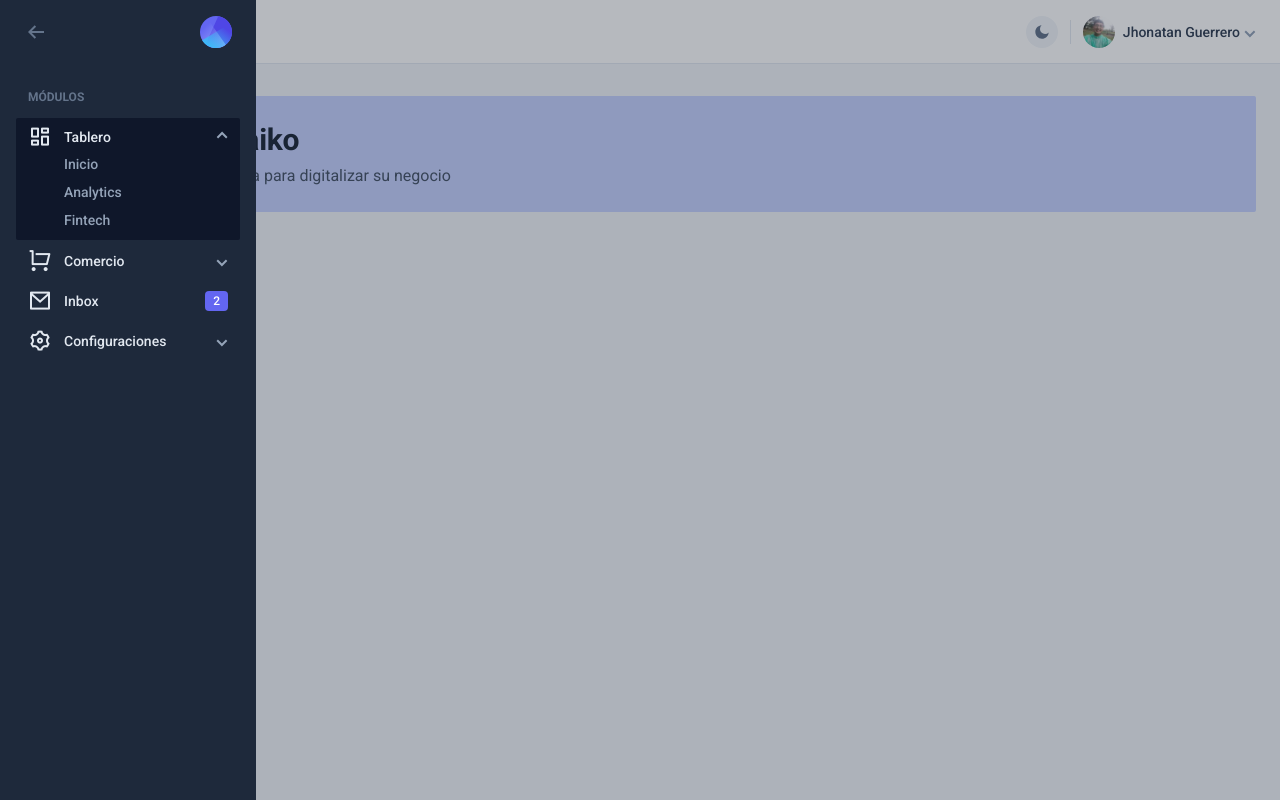
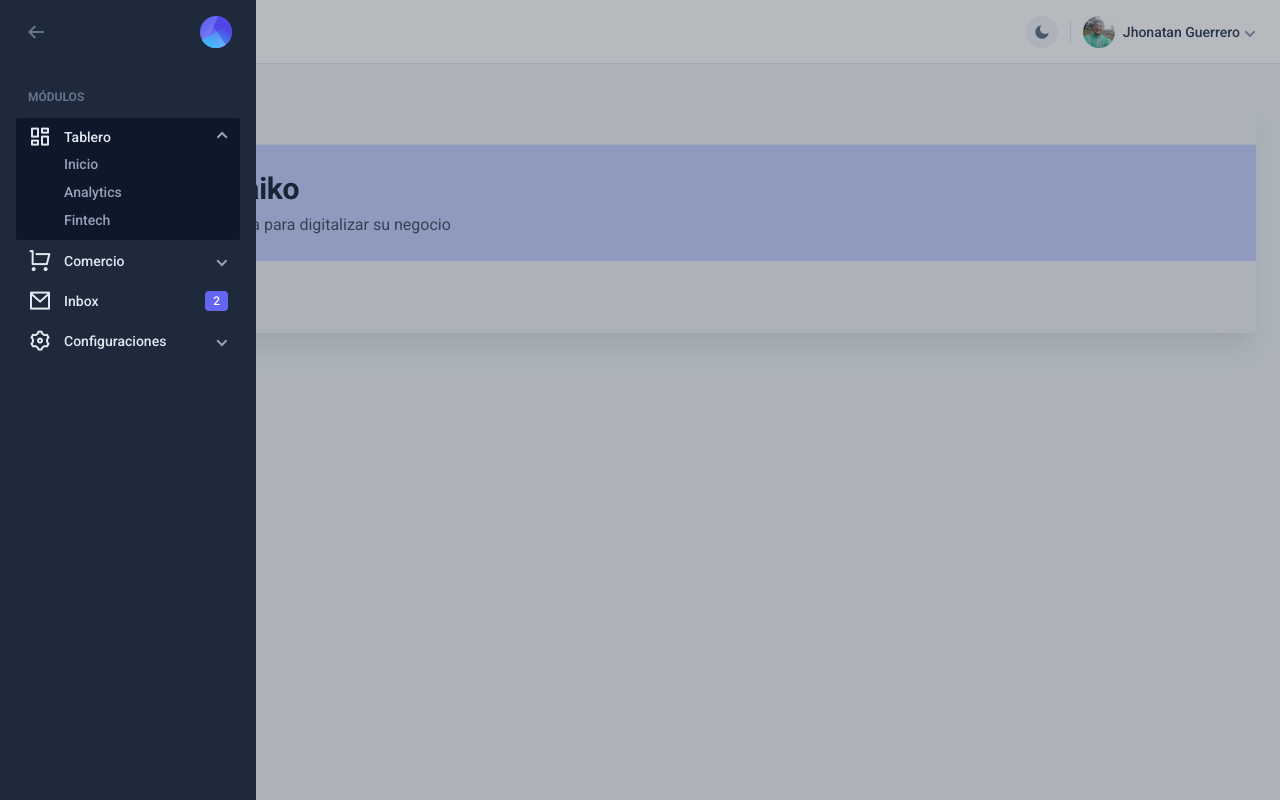
Before and after one commit to dejeloper/zaiko-front, a Next.js app: page / in a window 1280 px wide. Built offline with nearby package versions, Linux system fonts and the light colour scheme.

Commit message:
Update AppLayout to add title and breadcrumb

```diff
--- a/src/components/Layouts/AppLayout.tsx
+++ b/src/components/Layouts/AppLayout.tsx
@@ -1,17 +1,20 @@
 import { useState } from 'react';
 import Head from 'next/head';
+import { Toaster } from 'react-hot-toast';
 
 import { Sidebar } from './App/sidebar';
 import { Header } from './App/header';
+import { Breadcrumb } from '../ui';
 
 interface AppLayoutProps {
   children: React.ReactNode;
   title?: string;
   pageDescription?: string;
   imageFullUrl?: string;
+  titlePage?: string;
 }
 
-export const AppLayout = ({ children, title = 'Zaiko', pageDescription = 'Proyecto Zaiko', imageFullUrl }: AppLayoutProps) => {
+export const AppLayout = ({ children, title = 'Zaiko', pageDescription = 'Proyecto Zaiko', imageFullUrl, titlePage }: AppLayoutProps) => {
 
   const [sidebarOpen, setSidebarOpen] = useState(true);
 
@@ -37,7 +40,14 @@ export const AppLayout = ({ children, title = 'Zaiko', pageDescription = 'Proyec
           <Header sidebarOpen={sidebarOpen} setSidebarOpen={setSidebarOpen} />
           <main>
             <div className="px-4 sm:px-6 lg:px-8 py-8 w-full max-w-9xl mx-auto">
-              {children}
+              <div className="col-span-full xl:col-span-6 bg-slate-100 text-slate-700 dark:bg-slate-900 dark:text-slate-300 shadow-xl rounded-sm border border-none">
+                <header className="px-5 py-4 border-b border-slate-200 dark:border-slate-800 flex justify-between">
+                  <h1 className="font-semibold text-2xl">{titlePage}</h1>
+                  <Breadcrumb />
+                </header>
+                <Toaster position="top-center" />
+                {children}
+              </div>
             </div>
           </main>
         </div>
```
